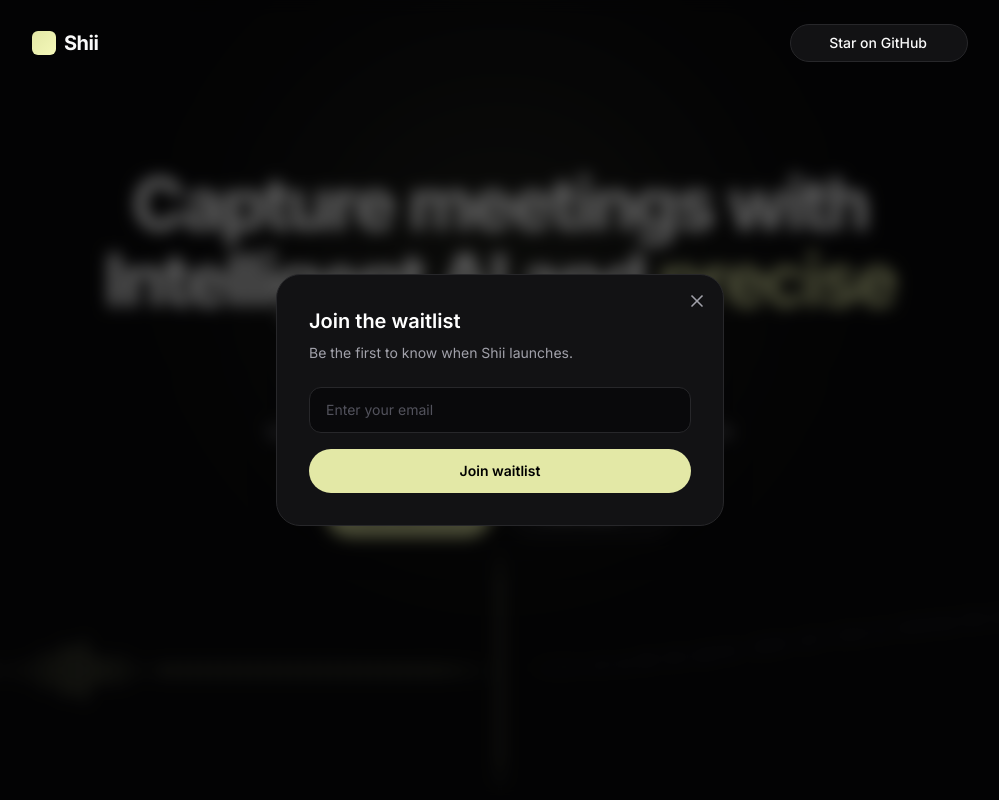
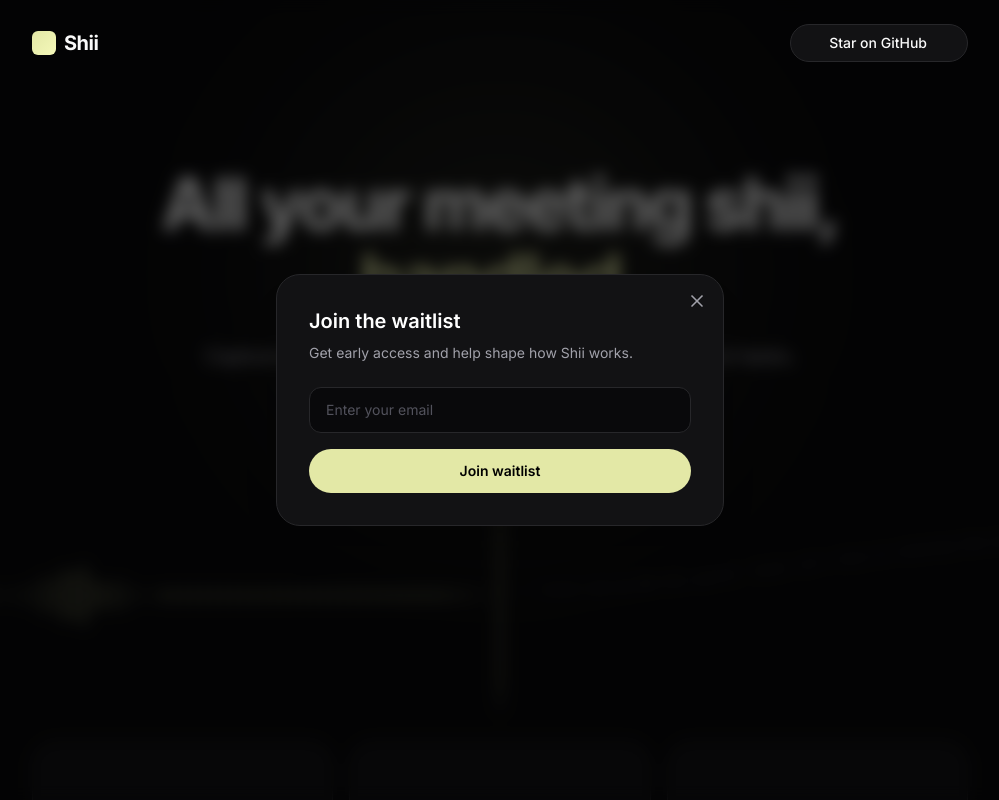
Before and after one commit to princecodes247/shii, a Next.js app in the folder frontend/: page / in a window 1280 px wide. Both pictures are taken after a click on the button "Download". Shown: the top 800 px of the page, without its empty margins (140-1139 px from the left). Built offline with nearby package versions, Linux system fonts and the light colour scheme; some icons are missing.

Commit message:
update landing copy

```diff
--- a/frontend/src/app/page.tsx
+++ b/frontend/src/app/page.tsx
@@ -44,19 +44,18 @@ export default function Home() {
         <section className="w-full max-w-[1000px] mt-4 px-8">
           <div className="hero-bento flex flex-col items-center justify-center text-center bg-transparent border-none rounded-3xl p-16 px-8 pb-8 relative overflow-hidden">
             <h1 className="hero-title text-[4.5rem] font-bold leading-[1.05] tracking-[-0.04em] mb-6 text-white relative z-2">
-              Capture meetings with<br />
-              Intelligent AI and <span className="text-accent font-semibold">precise</span><br />
-              insights
+              All your meeting shii,<br />
+              <span className="text-accent font-semibold">handled.</span><br />
             </h1>
             <p className="text-xl font-normal text-text-muted max-w-[600px] mx-auto mb-10 leading-normal relative z-2">
-              Save <span className="text-accent font-semibold">50+ hours</span> of manual note-taking per month
+              Capture <span className="text-accent font-semibold">everything</span> and leave with structured notes and tasks.
             </p>
             <div className="flex gap-4 justify-center z-2 relative">
               <button
                 onClick={() => setShowDialog(true)}
                 className="px-8 py-3 rounded-full bg-accent text-black font-semibold text-base border-none cursor-pointer transition-colors duration-200 hover:bg-accent-hover"
               >
-                Buy $89 <span className="line-through opacity-50">$119</span>
+                Buy $9 <span className="line-through opacity-50">$39</span>
               </button>
               <button
                 onClick={() => setShowDialog(true)}
--- a/frontend/src/components/WaitlistDialog.tsx
+++ b/frontend/src/components/WaitlistDialog.tsx
@@ -37,7 +37,7 @@ export default function WaitlistDialog({ onClose }: { onClose: () => void }) {
           onClick={onClose}
           className="absolute top-4 right-4 text-text-muted hover:text-text-main transition-colors cursor-pointer"
         >
-          <svg width="20" height="20" viewBox="0 0 24 24" fill="none" stroke="currentColor" strokeWidth="2" strokeLinecap="round" strokeLinejoin="round"><path d="M18 6L6 18"/><path d="M6 6l12 12"/></svg>
+          <svg width="20" height="20" viewBox="0 0 24 24" fill="none" stroke="currentColor" strokeWidth="2" strokeLinecap="round" strokeLinejoin="round"><path d="M18 6L6 18" /><path d="M6 6l12 12" /></svg>
         </button>
 
         {submitted ? (
@@ -50,7 +50,7 @@ export default function WaitlistDialog({ onClose }: { onClose: () => void }) {
           <>
             <h3 className="text-xl font-semibold text-white mb-2">Join the waitlist</h3>
             <p className="text-text-muted text-sm mb-6">
-              Be the first to know when Shii launches.
+              Get early access and help shape how Shii works.
             </p>
             <form onSubmit={handleSubmit} className="flex flex-col gap-4">
               <input
```
Also changed, not shown: 1 other file (tests, documents, lock files or other folders).
